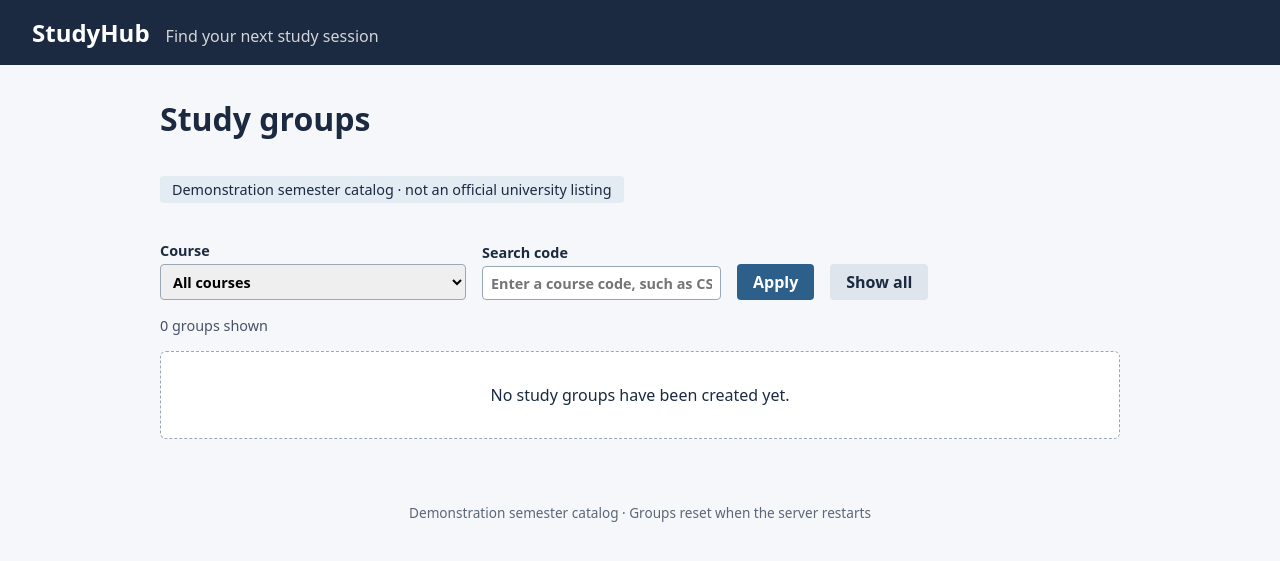
After one commit to ElAkaya/Studyhub-Web, a Node server app: page /groups in a window 1280 px wide. The commit adds this page. Shown: the top 561 px of the page. Run offline with Node 20, Linux system fonts and the light colour scheme.

Commit message:
Add group list page with filter and search (US1, US2, US4)
1) GET /groups shows the demonstration courses, a course filter and search
2) Results come from GroupManager.findGroups; the route only reads the query
3) Empty states for no groups at all and for no matching groups
4) createApp accepts a GroupManager so tests control the data
5) Route tests cover filtering, search, empty states and HTML escaping

```diff
--- a/public/styles.css
+++ b/public/styles.css
@@ -14,3 +14,15 @@ body { margin: 0; }
 .content { max-width: 60rem; margin: 0 auto; padding: 2rem; }
 .site-footer { text-align: center; padding: 1rem; font-size: 0.85rem; opacity: 0.7; }
 a { color: var(--accent); }
+h1 { margin-top: 0; }
+.notice { display: inline-block; background: #e3ebf3; padding: 0.25rem 0.75rem; border-radius: 4px; font-size: 0.9rem; }
+.filters { display: flex; flex-wrap: wrap; gap: 1rem; align-items: end; margin: 1.5rem 0 1rem; }
+label { display: flex; flex-direction: column; gap: 0.25rem; font-weight: 600; font-size: 0.9rem; }
+input, select, textarea { font: inherit; padding: 0.4rem 0.5rem; border: 1px solid #9aa7b5; border-radius: 4px; }
+button, .button { font: inherit; font-weight: 600; padding: 0.45rem 1rem; border: none; border-radius: 4px; background: var(--accent); color: #fff; cursor: pointer; text-decoration: none; display: inline-block; }
+.button.secondary, button.secondary { background: #dfe5ec; color: var(--ink); }
+.button.danger, button.danger { background: var(--error); }
+.count { font-size: 0.9rem; opacity: 0.8; }
+.empty-state { padding: 2rem; text-align: center; background: #fff; border: 1px dashed #9aa7b5; border-radius: 6px; }
+.group-list { width: 100%; border-collapse: collapse; background: #fff; }
+.group-list th, .group-list td { text-align: left; padding: 0.6rem 0.75rem; border-bottom: 1px solid #e1e6ec; }
--- a/src/app.js
+++ b/src/app.js
@@ -9,13 +9,17 @@
  */
 const path = require('node:path');
 const express = require('express');
+const { GroupManager } = require('./model/group-manager');
+const { createGroupRouter } = require('./routes/group-routes');
 
 /**
  * Create a configured Express application.
  *
+ * @param {object} [options] application settings
+ * @param {GroupManager} [options.groupManager] the group collection to use; a new empty one by default
  * @returns {import('express').Express} an app with views, static files and routes registered
  */
-function createApp() {
+function createApp({ groupManager = new GroupManager() } = {}) {
   const app = express();
   app.set('view engine', 'ejs');
   app.set('views', path.join(__dirname, '..', 'views'));
@@ -23,8 +27,9 @@ function createApp() {
   app.use(express.static(path.join(__dirname, '..', 'public')));
 
   app.get('/', (request, response) => {
-    response.render('index', { title: 'StudyHub' });
+    response.redirect('/groups');
   });
+  app.use('/groups', createGroupRouter(groupManager));
 
   app.use((request, response) => {
     response.status(404).render('not-found', { title: 'Page not found' });
--- /dev/null
+++ b/src/routes/group-routes.js
@@ -0,0 +1,47 @@
+'use strict';
+/**
+ * Routes for the study-group pages. Handlers only read the request, call
+ * GroupManager and choose a page; all validation and filtering live in the model.
+ *
+ * @author Moria El Akaya
+ * AI assistance: initial version drafted with Claude (Anthropic); reviewed,
+ * run and tested by Moria El Akaya.
+ */
+const express = require('express');
+
+/**
+ * Read a query-string value as text, treating missing or repeated values as blank.
+ *
+ * @param {unknown} value a value from request.query
+ * @returns {string} the value if it is a string, otherwise an empty string
+ */
+function queryText(value) {
+  return typeof value === 'string' ? value : '';
+}
+
+/**
+ * Create the router for all /groups pages.
+ *
+ * @param {import('../model/group-manager').GroupManager} groupManager the groups shown and changed by these pages
+ * @returns {import('express').Router} the configured router
+ */
+function createGroupRouter(groupManager) {
+  const router = express.Router();
+
+  router.get('/', (request, response) => {
+    const selectedCourse = queryText(request.query.course).trim().toUpperCase();
+    const search = queryText(request.query.search);
+    response.render('groups', {
+      title: 'Study groups',
+      courses: groupManager.getCourses(),
+      selectedCourse,
+      search,
+      groups: groupManager.findGroups(selectedCourse, search),
+      totalGroups: groupManager.getGroups().length,
+    });
+  });
+
+  return router;
+}
+
+module.exports = { createGroupRouter };
--- /dev/null
+++ b/views/groups.ejs
@@ -0,0 +1,44 @@
+<%- include('partials/header') %>
+<h1>Study groups</h1>
+<p class="notice">Demonstration semester catalog &middot; not an official university listing</p>
+
+<form class="filters" method="get" action="/groups">
+  <label>Course
+    <select name="course">
+      <option value="">All courses</option>
+      <% courses.forEach((course) => { %>
+        <option value="<%= course.code %>" <%= course.code === selectedCourse ? 'selected' : '' %>><%= course.toString() %></option>
+      <% }) %>
+    </select>
+  </label>
+  <label>Search code
+    <input type="text" name="search" value="<%= search %>" placeholder="Enter a course code, such as CS101 or CS">
+  </label>
+  <button type="submit">Apply</button>
+  <a class="button secondary" href="/groups">Show all</a>
+</form>
+
+<p class="count"><%= groups.length %> <%= groups.length === 1 ? 'group' : 'groups' %> shown</p>
+
+<% if (groups.length === 0) { %>
+  <p class="empty-state">
+    <%= totalGroups === 0 ? 'No study groups have been created yet.' : 'No groups match this course and search.' %>
+  </p>
+<% } else { %>
+  <table class="group-list">
+    <thead>
+      <tr><th>Group</th><th>Course</th><th>Seats</th><th>Meets</th></tr>
+    </thead>
+    <tbody>
+      <% groups.forEach((group) => { %>
+        <tr>
+          <td><%= group.name %></td>
+          <td><%= group.courseCode %></td>
+          <td><%= group.capacity %></td>
+          <td><%= group.meetingTime %></td>
+        </tr>
+      <% }) %>
+    </tbody>
+  </table>
+<% } %>
+<%- include('partials/footer') %>
--- a/views/index.ejs
+++ /dev/null
@@ -1,4 +0,0 @@
-<%- include('partials/header') %>
-<h1>StudyHub</h1>
-<p>A campus study-group finder. Group features are being added.</p>
-<%- include('partials/footer') %>
```
Also changed, not shown: test/routes/groups-list.test.js (added, +85 -0 lines).
